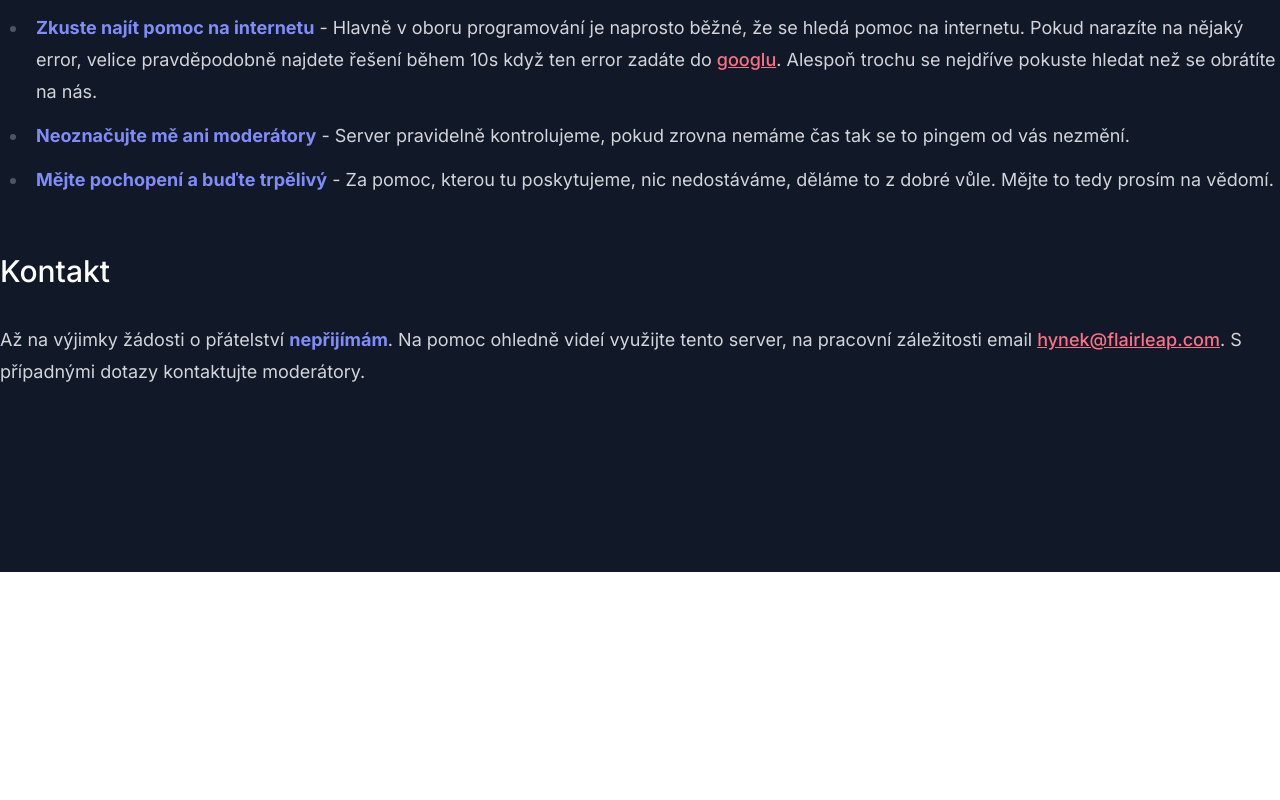
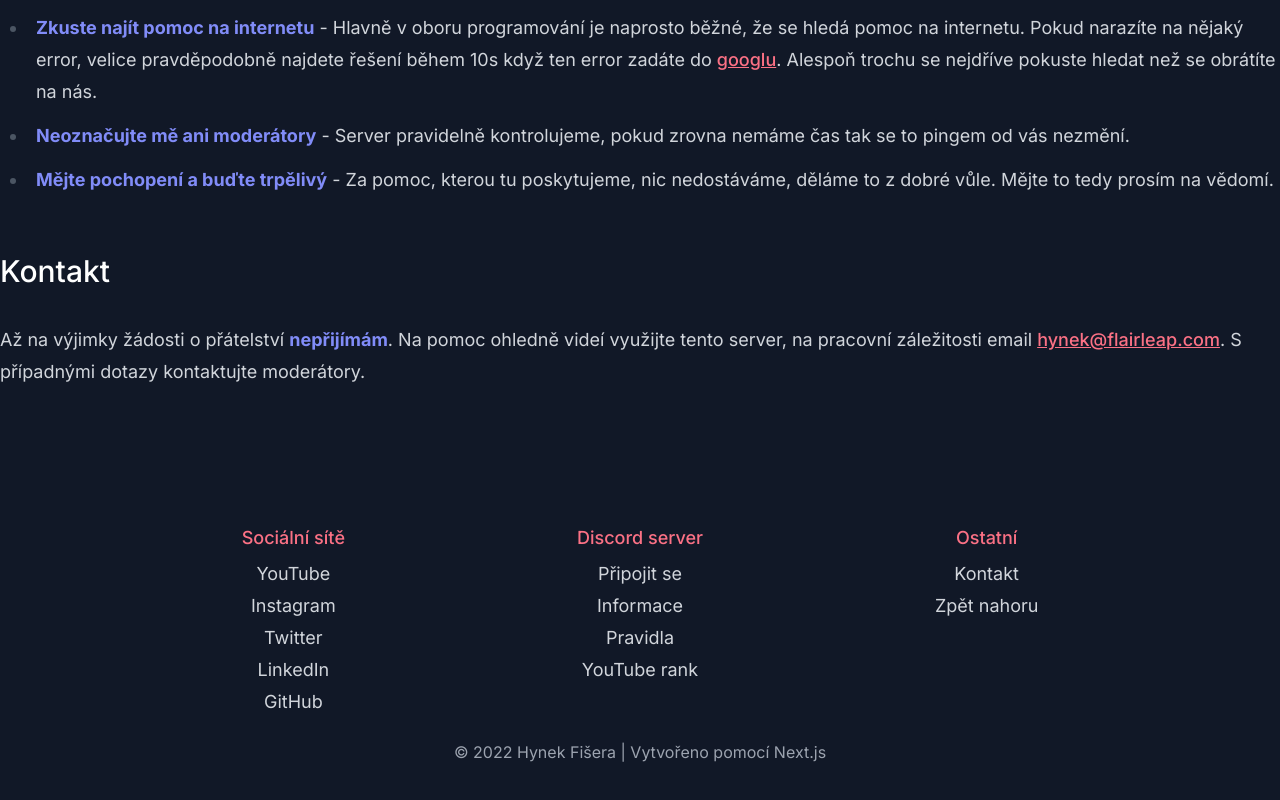
Before and after one commit to hynekfisera/arfi, a Next.js app: page /informace in a window 1280 px wide. Shown: the part 3860-4660 px from the top of the page. Before the commit the page ends 4432 px from the top, so only its background shows below. Built offline with nearby package versions, Linux system fonts and the light colour scheme.

Commit message:
Add footer

```diff
--- a/components/Content.tsx
+++ b/components/Content.tsx
@@ -5,7 +5,7 @@ type Props = { content: string };
 
 export default function Content({ content }: Props) {
   return (
-    <main className="bg-gray-900 py-28 lg:py-40">
+    <main className="bg-gray-900 pt-28 pb-12 lg:pt-40">
       <div className="max-w-screen-xl mx-auto px-4 xl:px-0 prose lg:prose-lg prose-invert prose-h1:text-center prose-headings:font-medium prose-h1:font-bold prose-a:text-rose-400 prose-strong:text-indigo-400">
         <div dangerouslySetInnerHTML={{ __html: marked(content) }}></div>
       </div>
--- /dev/null
+++ b/components/Footer.tsx
@@ -0,0 +1,68 @@
+import React from "react";
+import Link from "next/link";
+
+type Props = {};
+
+const linkGroups = [
+  {
+    name: "Sociální sítě",
+    links: [
+      { text: "YouTube", href: "https://youtube.com/phpMyArfi" },
+      { text: "Instagram", href: "https://instagram.com/hynekfisera" },
+      { text: "Twitter", href: "https://twitter.com/hynekfisera" },
+      { text: "LinkedIn", href: "https://linkedin.com/in/hynekfisera" },
+      { text: "GitHub", href: "https://github.com/hynekfisera" },
+    ],
+  },
+  {
+    name: "Discord server",
+    links: [
+      { text: "Připojit se", href: "https://discord.gg/2Fs4pkpCcG" },
+      { text: "Informace", href: "/informace" },
+      { text: "Pravidla", href: "/pravidla" },
+      { text: "YouTube rank", href: "/informace#youtube-creator" },
+    ],
+  },
+  {
+    name: "Ostatní",
+    links: [
+      { text: "Kontakt", href: "mailto:hynek@flairleap.com" },
+      { text: "Zpět nahoru", href: "#top" },
+    ],
+  },
+];
+
+export default function Footer({}: Props) {
+  return (
+    <footer className="bg-gray-900 py-16">
+      <div className="max-w-screen-lg mx-auto px-4 lg:px-0">
+        <div className="grid gap-4 sm:grid-cols-3">
+          {linkGroups.map((group, i) => (
+            <div key={i}>
+              <div className="md:text-lg text-rose-400 font-medium mb-2 text-center">{group.name}</div>
+              <div className="flex flex-col gap-1">
+                {group.links.map((link) =>
+                  link.href.startsWith("https://") ? (
+                    <a className="md:text-lg text-gray-300 hover:underline mx-auto text-center" href={link.href} target="_blank" rel="noreferrer noopener">
+                      {link.text}
+                    </a>
+                  ) : (
+                    <Link href={link.href}>
+                      <a className="md:text-lg text-gray-300 hover:underline mx-auto text-center">{link.text}</a>
+                    </Link>
+                  )
+                )}
+              </div>
+            </div>
+          ))}
+        </div>
+        <p className="pt-6 text-center text-gray-400">
+          &copy; {new Date().getFullYear()} Hynek Fišera | Vytvořeno pomocí{" "}
+          <a href="https://nextjs.org/" target="_blank" rel="noreferrer noopener">
+            Next.js
+          </a>
+        </p>
+      </div>
+    </footer>
+  );
+}
--- a/pages/_app.tsx
+++ b/pages/_app.tsx
@@ -4,6 +4,7 @@ import type { AppProps } from "next/app";
 import { DefaultSeo } from "next-seo";
 import SEO from "../next-seo.config";
 import Header from "../components/Header";
+import Footer from "../components/Footer";
 import { config } from "@fortawesome/fontawesome-svg-core";
 config.autoAddCss = false;
 
@@ -13,6 +14,7 @@ function MyApp({ Component, pageProps }: AppProps) {
       <DefaultSeo {...SEO} />
       <Header />
       <Component {...pageProps} />
+      <Footer />
     </>
   );
 }
```
